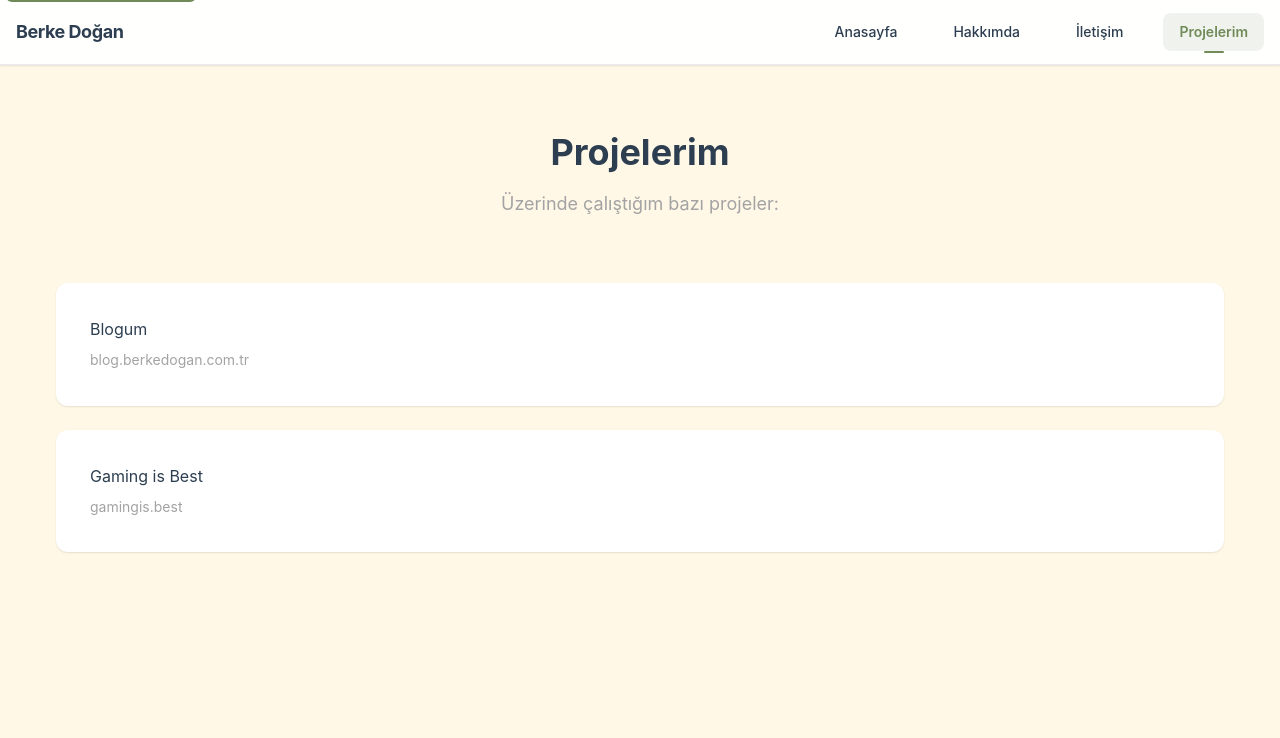
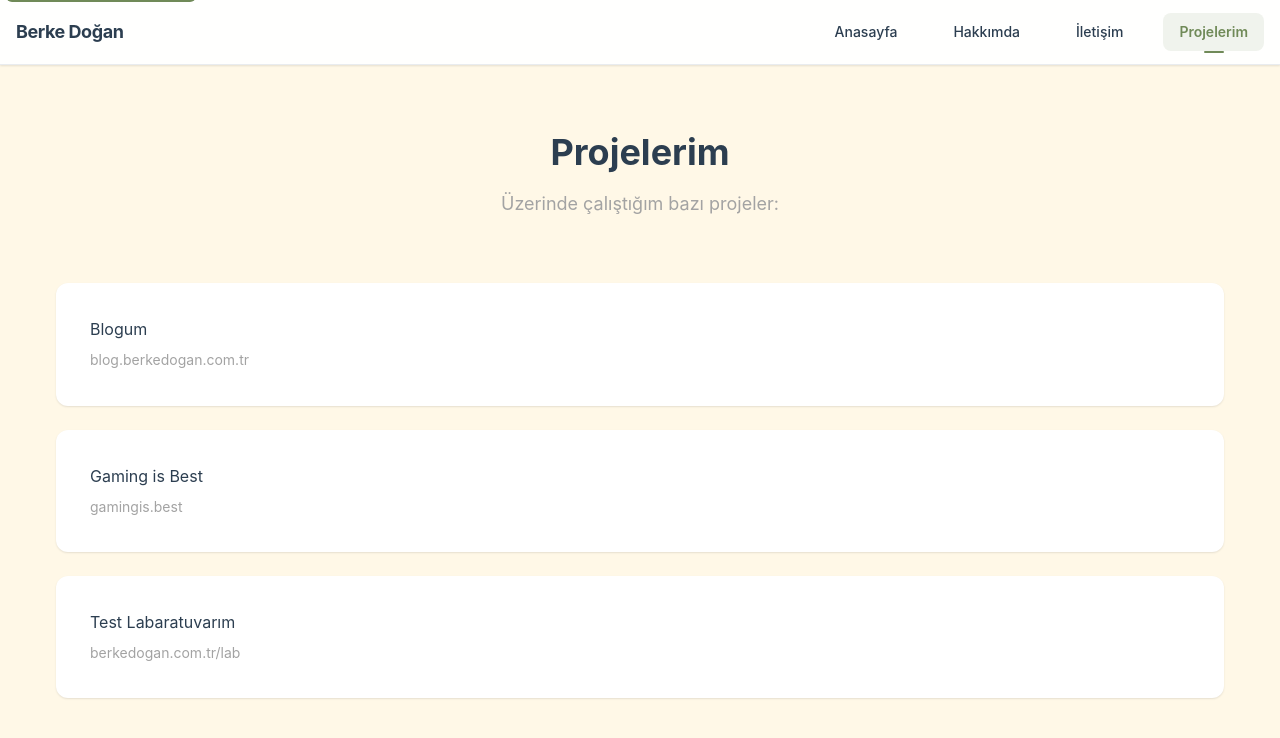
Before and after one commit to 1xKroMx/berkedogan.com.tr, a Vue app in the folder berkedogan/: page /projects in a window 1280 px wide. Shown: the top 738 px of the page. Built offline with nearby package versions, Linux system fonts and the light colour scheme.

Commit message:
feat: add 'My Test Lab' project with localization and routing updates

```diff
--- a/berkedogan/src/i18n/en.ts
+++ b/berkedogan/src/i18n/en.ts
@@ -45,4 +45,5 @@ export const en: Translation = {
     projectsDescription: "Explore some of the projects I've worked on:",
     project1Name: "My Blog",
     games: "My Games",
+    project3Name: "My Test Lab",
 }
--- a/berkedogan/src/i18n/tr.ts
+++ b/berkedogan/src/i18n/tr.ts
@@ -45,4 +45,5 @@ export const tr: Translation = {
     projectsDescription: "Üzerinde çalıştığım bazı projeler:",
     project1Name: "Blogum",
     games: "Oyunlarım",
+    project3Name: "Test Labaratuvarım",
 }
--- a/berkedogan/src/i18n/types.ts
+++ b/berkedogan/src/i18n/types.ts
@@ -43,4 +43,5 @@ export type Translation = {
     projectsDescription: string;
     project1Name: string;
     games: string;
+    project3Name: string;
 }
--- a/berkedogan/src/router/index.ts
+++ b/berkedogan/src/router/index.ts
@@ -50,11 +50,11 @@ const router = createRouter({
       }
     },
     {
-      path: '/games',
-      name: 'games',
+      path: '/lab',
+      name: 'My Test Lab',
       component: GamesView,
       meta: {
-        title: 'Games — Berke Doğan',
+        title: 'Lab — Berke Doğan',
       }
     },
     {
--- a/berkedogan/src/views/ProjectsView.vue
+++ b/berkedogan/src/views/ProjectsView.vue
@@ -14,6 +14,7 @@ interface Project {
 const projects = computed<Project[]>(() => [
   { id: 1, link: 'https://blog.berkedogan.com.tr', name: t.value.project1Name, description: 'blog.berkedogan.com.tr' },
   { id: 2, link: 'https://gamingis.best', name: 'Gaming is Best', description: 'gamingis.best' },
+  { id: 3, link: '/lab', name: t.value.project3Name, description: 'berkedogan.com.tr/lab' },
 ]);
 </script>
 
```
